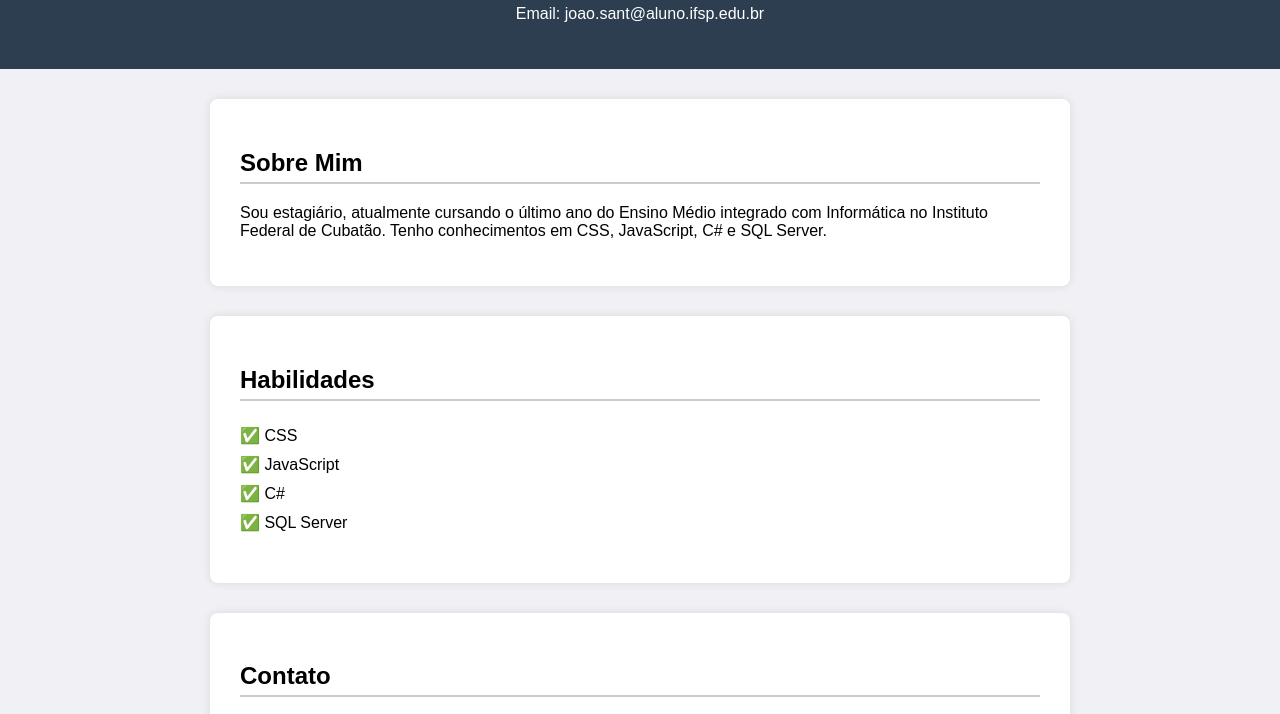
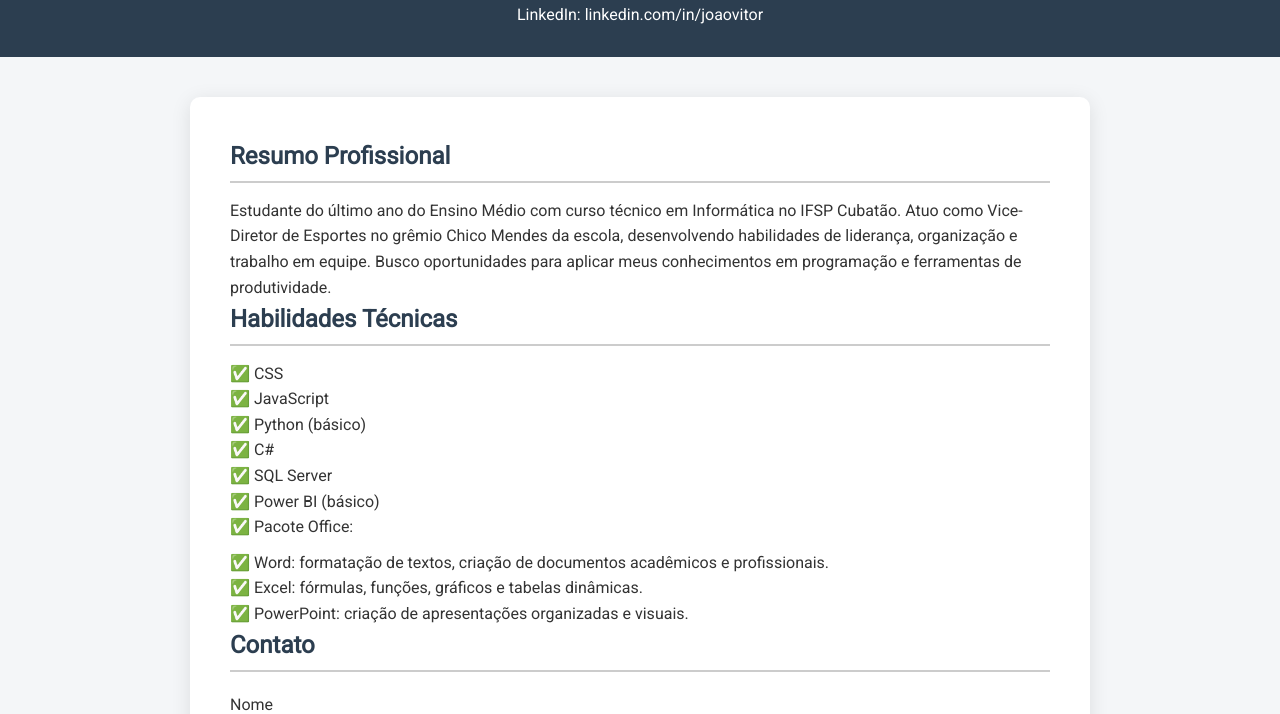
Before and after one commit to Johnbitts/curriculo, a plain HTML site: page index.html in a window 1280 px wide. Shown: the part 105-819 px from the top of the page. Drawn offline with Linux system fonts and the light colour scheme.

Commit message:
Update index.html

```diff
--- a/index.html
+++ b/index.html
@@ -5,12 +5,19 @@
   <meta charset="UTF-8">
   <meta name="viewport" content="width=device-width, initial-scale=1.0">
   <title>João Vitor - Currículo Online</title>
+  <link href="https://fonts.googleapis.com/css2?family=Roboto&display=swap" rel="stylesheet">
   <style>
-    body {
-      font-family: Arial, sans-serif;
-      background-color: #f0f0f5;
+    * {
       margin: 0;
       padding: 0;
+      box-sizing: border-box;
+    }
+
+    body {
+      font-family: 'Roboto', sans-serif;
+      background-color: #f4f6f8;
+      color: #333;
+      line-height: 1.6;
     }
 
     header {
@@ -20,40 +27,42 @@
       padding: 30px 10px;
     }
 
-    section {
-      max-width: 800px;
-      margin: 30px auto;
+    .container {
+      max-width: 900px;
+      margin: 40px auto;
       background-color: white;
-      padding: 30px;
-      border-radius: 8px;
-      box-shadow: 0 0 10px rgba(0, 0, 0, 0.1);
+      padding: 40px;
+      border-radius: 10px;
+      box-shadow: 0 4px 20px rgba(0, 0, 0, 0.1);
     }
 
     h2 {
       border-bottom: 2px solid #ccc;
+      margin-bottom: 15px;
       padding-bottom: 5px;
+      color: #2c3e50;
     }
 
     ul {
       list-style-type: none;
-      padding: 0;
+      padding-left: 0;
     }
 
-    ul li {
-      padding: 5px 0;
+    ul li::before {
+      content: "✅ ";
     }
 
     form {
       display: flex;
       flex-direction: column;
-      gap: 10px;
+      gap: 12px;
       margin-top: 20px;
     }
 
     input, textarea, button {
-      padding: 10px;
+      padding: 12px;
       border: 1px solid #ccc;
-      border-radius: 4px;
+      border-radius: 5px;
       font-size: 1em;
     }
 
@@ -67,6 +76,10 @@
     button:hover {
       background-color: #1a242f;
     }
+
+    .info-extra {
+      margin-top: 10px;
+    }
   </style>
 </head>
 
@@ -74,20 +87,32 @@
   <header>
     <h1>João Vitor Santos Sant'Anna</h1>
     <p>Email: joao.sant@aluno.ifsp.edu.br</p>
+    <p>LinkedIn: linkedin.com/in/joaovitor</p>
   </header>
 
+  <div class="container">
     <section>
-    <h2>Sobre Mim</h2>
-    <p>Sou estagiário, atualmente cursando o último ano do Ensino Médio integrado com Informática no Instituto Federal de Cubatão. Tenho conhecimentos em CSS, JavaScript, C# e SQL Server.</p>
+      <h2>Resumo Profissional</h2>
+      <p>Estudante do último ano do Ensino Médio com curso técnico em Informática no IFSP Cubatão. Atuo como Vice-Diretor de Esportes no grêmio Chico Mendes da escola, desenvolvendo habilidades de liderança, organização e trabalho em equipe. Busco oportunidades para aplicar meus conhecimentos em programação e ferramentas de produtividade.</p>
     </section>
 
     <section>
-    <h2>Habilidades</h2>
+      <h2>Habilidades Técnicas</h2>
       <ul>
-      <li>✅ CSS</li>
-      <li>✅ JavaScript</li>
-      <li>✅ C#</li>
-      <li>✅ SQL Server</li>
+        <li>CSS</li>
+        <li>JavaScript</li>
+        <li>Python (básico)</li>
+        <li>C#</li>
+        <li>SQL Server</li>
+        <li>Power BI (básico)</li>
+        <li>Pacote Office:
+          <ul class="info-extra">
+            <li>Word: formatação de textos, criação de documentos acadêmicos e profissionais.</li>
+            <li>Excel: fórmulas, funções, gráficos e tabelas dinâmicas.</li>
+            <li>PowerPoint: criação de apresentações organizadas e visuais.</li>
+
+          </ul>
+        </li>
       </ul>
     </section>
 
@@ -109,5 +134,7 @@
         <button type="submit">Enviar</button>
       </form>
     </section>
+  </div>
 </body>
+
 </html>
```
Lines whose indentation alone changed are shown as unchanged.
